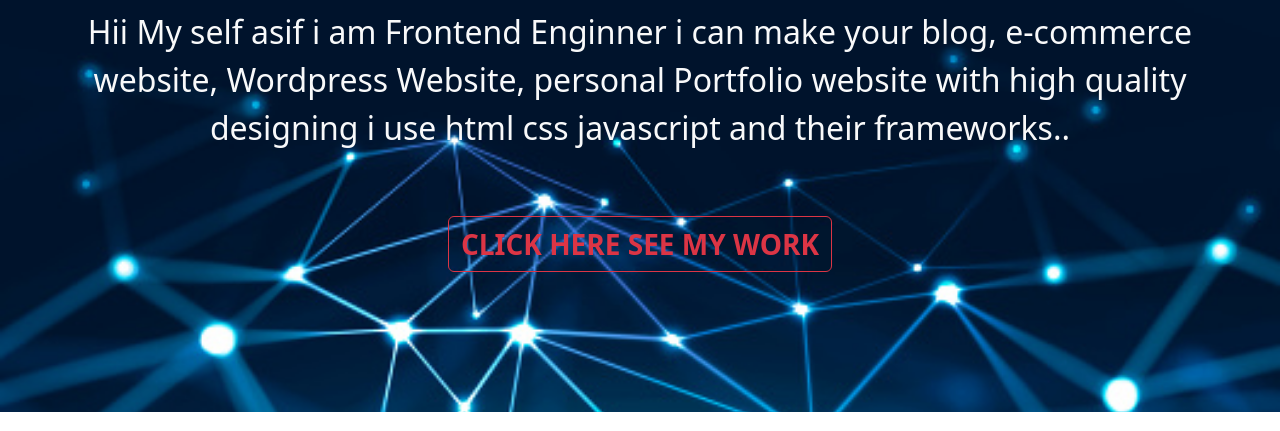
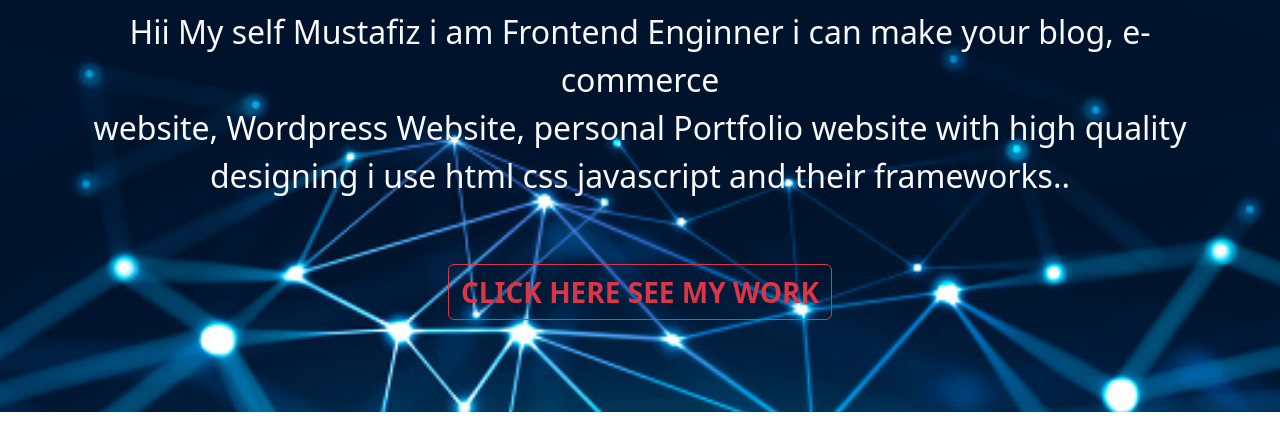
Before and after one commit to mustafiz06/portfolio, a plain HTML site: page index.html in a window 1280 px wide. Shown: the part 238-669 px from the top of the page. Drawn offline with nearby package versions, Linux system fonts and the light colour scheme.

Commit message:
Update index.html

```diff
--- a/index.html
+++ b/index.html
@@ -48,7 +48,7 @@
         <section class="container" id="home">
             <div class="banner text-center mt-5">
                 <h1 class="text-light section-heading">My Portfolio</h1>
-                <p class="fs-2 text-light mt-3 mb-3">Hii My self asif i am Frontend Enginner i can make your blog,
+                <p class="fs-2 text-light mt-3 mb-3">Hii My self Mustafiz i am Frontend Enginner i can make your blog,
                     e-commerce <br>
                     website, Wordpress Website,
                     personal Portfolio website with high quality <br>
```
